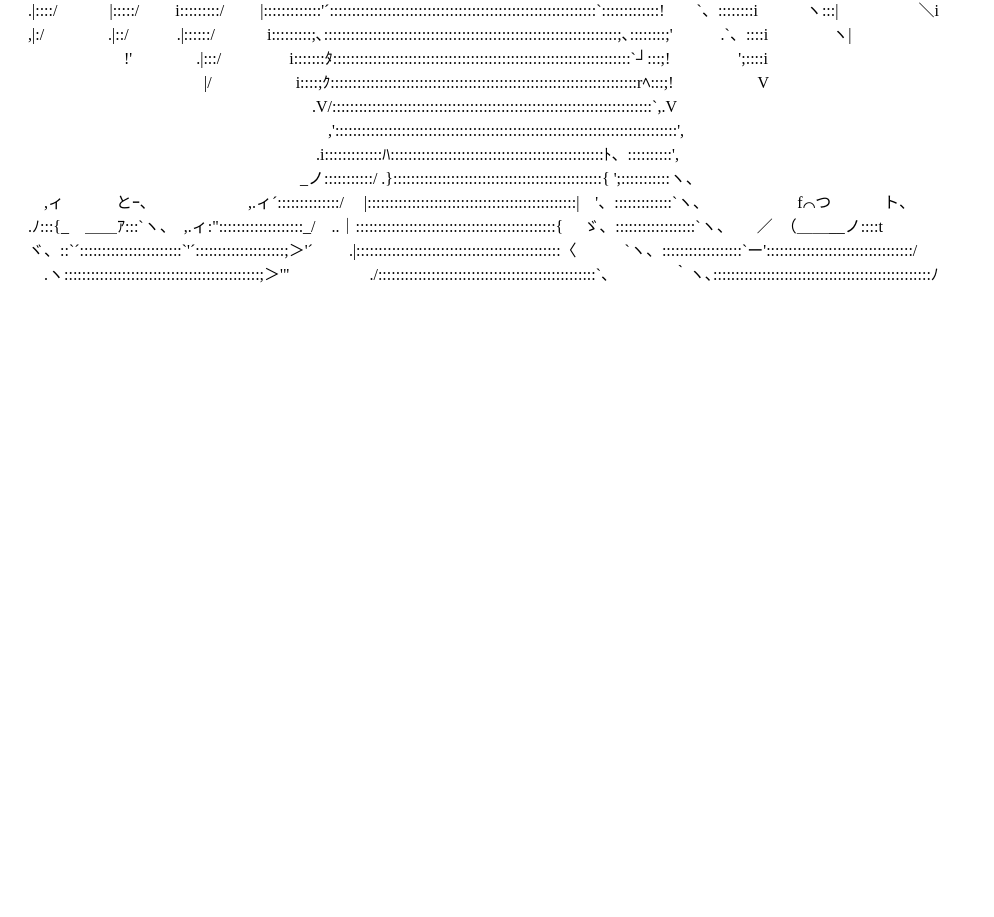
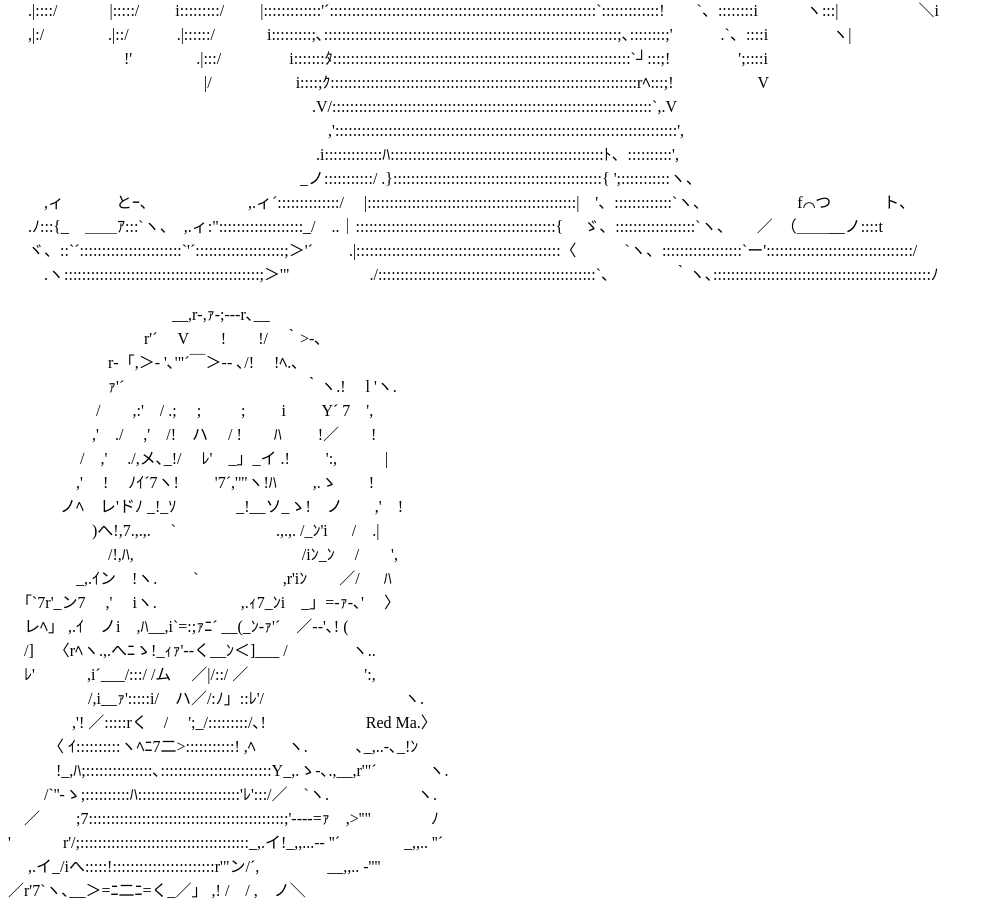
Before and after one commit to EthanNote/best_th_aamatome, a plain HTML site: page index.html in a window 1280 px wide. Shown: the part 2235-3152 px from the top of the page, without its empty margins (0-994 px from the left). Before the commit the page ends 2536 px from the top, so only its background shows below. Drawn offline with Linux system fonts and the light colour scheme.

Commit message:
Update index.html

```diff
--- a/index.html
+++ b/index.html
@@ -117,5 +117,32 @@ font-family: "MS PGothic"
 　　 .ヽ::::::::::::::::::::::::::::::::::::::::::::;＞'"　　　　　./:::::::::::::::::::::::::::::::::::::::::::::::::`、　　　　｀ヽ､:::::::::::::::::::::::::::::::::::::::::::::::::ﾉ</pre>
 
 
+<pre>　　　　　　　　　　 __,r‐,ｧ-;‐-‐r､__
+　　　　　　 　　 r'´ 　V　　!　　!/　｀&gt;-､
+　　　　　　 r‐「,＞- '､'"´￣＞‐- ､/! 　!ﾍ.､
+　　　　　　 ｧ'´　　　　　　　　　　　 ｀ヽ.!　 l 'ヽ.
+　　　 　　 /　　,:'　/ .;　 ;　 　 ;　　 i　　 Y´ 7　',
+　　　　　 ,'　./　 ,'　/!　ハ　 / !　　ﾊ　　 !／　　!
+　　　 　 /　,' 　./,メ､_!/　 ﾚ'　_」_イ .!　　 ':,　　　|
+　　　 　,'　 !　 ﾉｲ´7ヽ!　 　'7´,'"'ヽ!ﾊ　　 ,.ゝ　　!
+　　　 ノﾍ　レ'ドﾉ _!_ｿ　 　 　 _!__ソ_ゝ!　ノ　　,'　!
+　　　　　 )へ!,7.,.,.　 `　　　　　 　.,.,. /_ﾝ'i 　 /　.|
+　　　　　　 /!,ﾊ,　　　　　　　 　　 　/iﾝ_ﾝ　 /　　',
+　　　　 _,.ｲン　!ヽ.　 　`　　 　　　,r'iﾝ　　／/ 　 ﾊ
+　「`7r'_ン7　 ,'　 iヽ.　　　 　　,.ｨ7_ﾝi　_」=‐ｧ-､' 　〉
+　レﾍ」 ,.ｲ　ノi　,ﾊ__,i`=:;ｧﾆ´ __(_ﾝ-ｧ'´　／‐-'､! (
+　/]　 〈rﾍヽ.,.へﾆゝ!_ｨｧ'-‐く__ﾝ＜]___ /　　　　ヽ..
+　ﾚ'　　　 ,i´___/:::/ /ム 　／|/::/ ／　　　 　　　　':,
+　　　　　/,i__ｧ':::::i/　ハ／/:ﾉ」::ﾚ'/　　　　 　　　 　 ヽ.
+　　　　,'! ／:::::rく　/ 　';_/:::::::::/､!　　　　　　 Red Ma.〉
+　　　〈 ｲ::::::::::ヽﾍﾆ7二&gt;:::::::::::! ,ﾍ　　ヽ.　　　､_,..-､_!ﾝ
+　　　!_,ﾊ;:::::::::::::::､:::::::::::::::::::::::::Y_,.ゝ-､.,__,r'"´　　　 ヽ.
+　　 /`''-ゝ;::::::::::ﾊ:::::::::::::::::::::::'ﾚ':::/／　`ヽ. 　 　　　　ヽ.
+　／　　 ;7::::::::::::::::::::::::::::::::::::::::::::;'---‐=ｧ　,&gt;''" 　 　 　ﾉ
+'　　　 r'/;::::::::::::::::::::::::::::::::::::::_,.イ!_,,...-‐ ''´　　　　_,,.. ''´
+　 ,.イ_/iへ:::::!:::::::::::::::::::::::r'"ン/´,　　　　 __,,.. -''"
+／r'7`ヽ､__＞=ﾆ二ﾆ=く_／」 ,! /　/ ,　ノ＼</pre>
+
+
 </body>
 </html>
```
